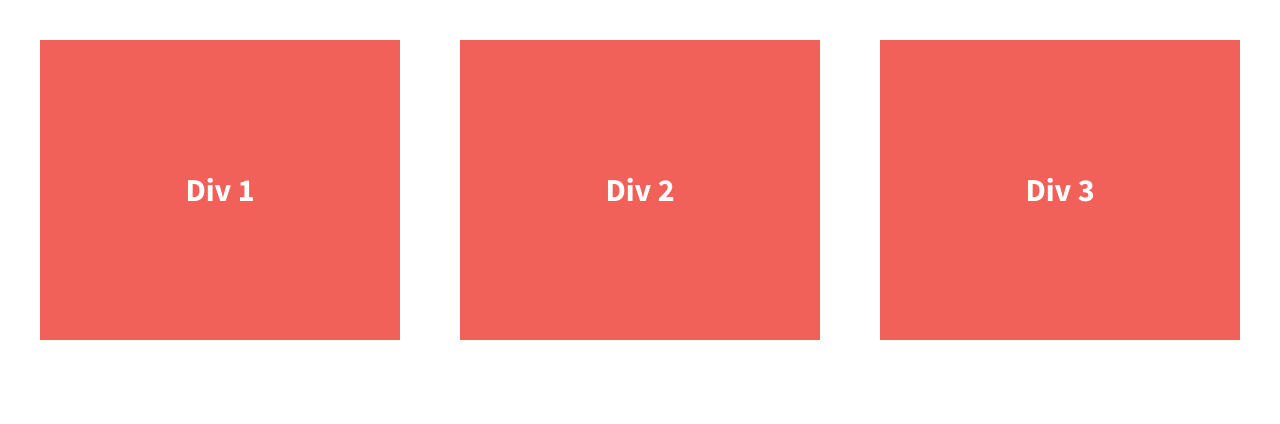
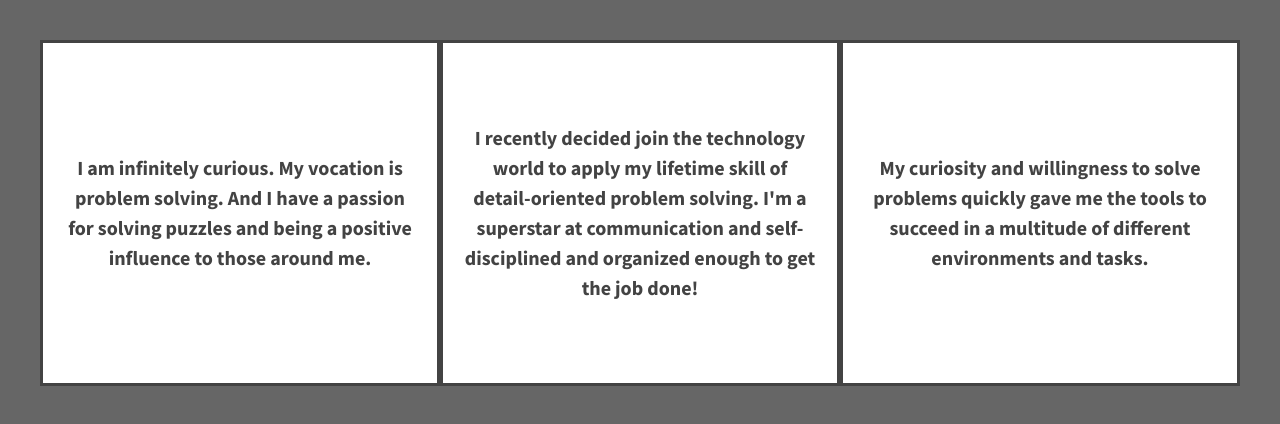
Before and after one commit to DayringerS/divs-flexbox-starter, a plain HTML site: page index.html in a window 1280 px wide. Drawn offline with nearby package versions, Linux system fonts and the light colour scheme.

Commit message:
Second commit to Third flexbox assignment

```diff
--- a/css/main.css
+++ b/css/main.css
@@ -97,7 +97,7 @@ textarea {
 
 
 html {
-  background-color: #fff;
+  background-color: #666;
   height: 100%;
 }
 
@@ -117,15 +117,18 @@ body {
 
 .div-1, .div-2, .div-3 {
   /*give the divs a width of 30%, add display:flex, set justify-content and align-items to center*/
-  color: #fff;
+  color: #434343;
   line-height: 1.5em;
-  font-size: 1.6em;
-  background-color: #f16059;
+  font-size: 1em;
+  background-color: #fff;
+  border-style: solid;
+  padding: 1em;
   height: 300px;
   width: 30%;
   display: flex;
   justify-content: center;
   align-items: center;
+  text-align:center
 }
 
 
--- a/index.html
+++ b/index.html
@@ -23,13 +23,16 @@
 
         <section class="wrapper">
             <div class="div-1">
-                Div 1
+                <p>I am infinitely curious. My vocation is problem solving. And I have a passion for solving puzzles and being a positive influence to those around me.
+                </p>
             </div>
             <div class="div-2">
-                Div 2
+                <p>I recently decided join the technology world to apply my lifetime skill of detail-oriented problem solving. I'm a superstar at communication and self-disciplined and organized enough to get the job done!
+                </p>
             </div>
             <div class="div-3">
-                Div 3
+                <p>My curiosity and willingness to solve problems quickly gave me the tools to succeed in a multitude of different environments and tasks.
+                </p>
             </div>
         </section>
 
```
